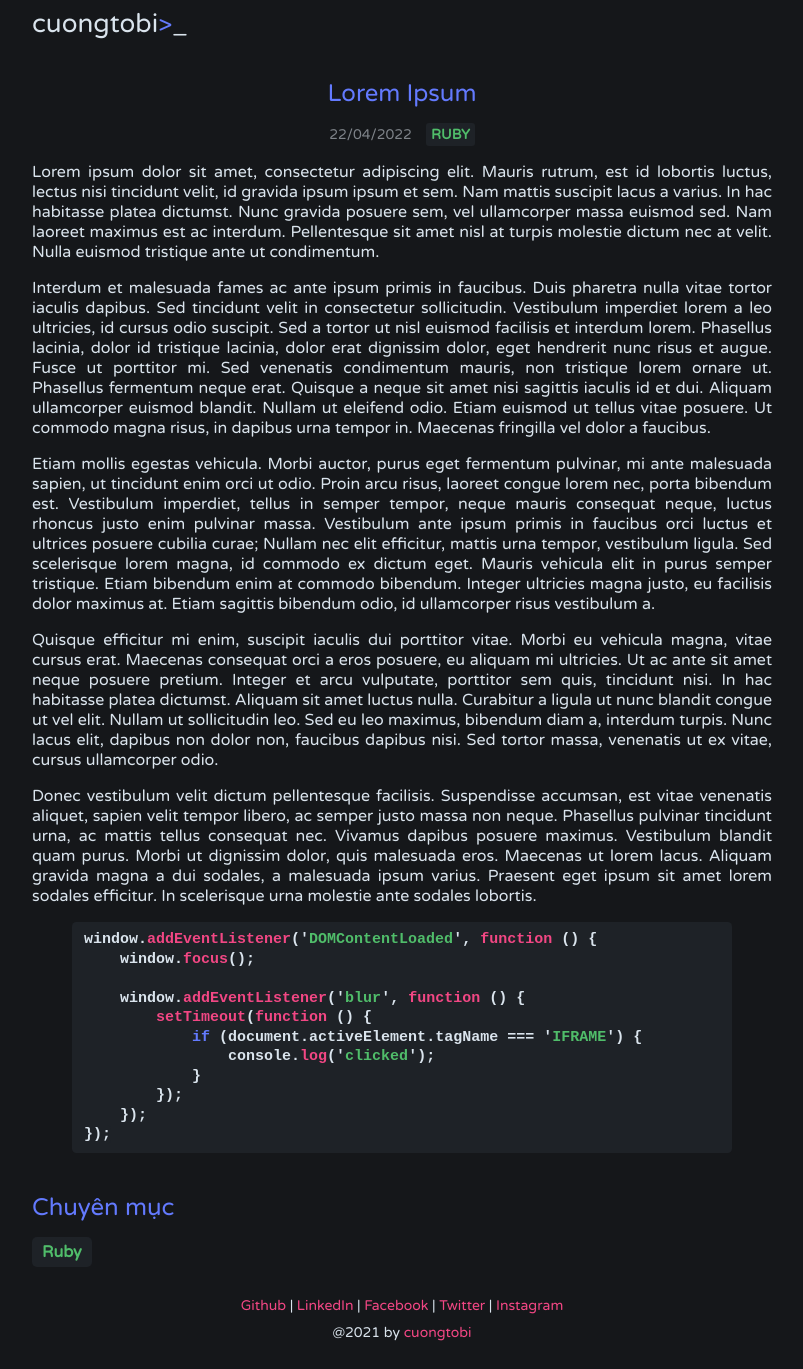
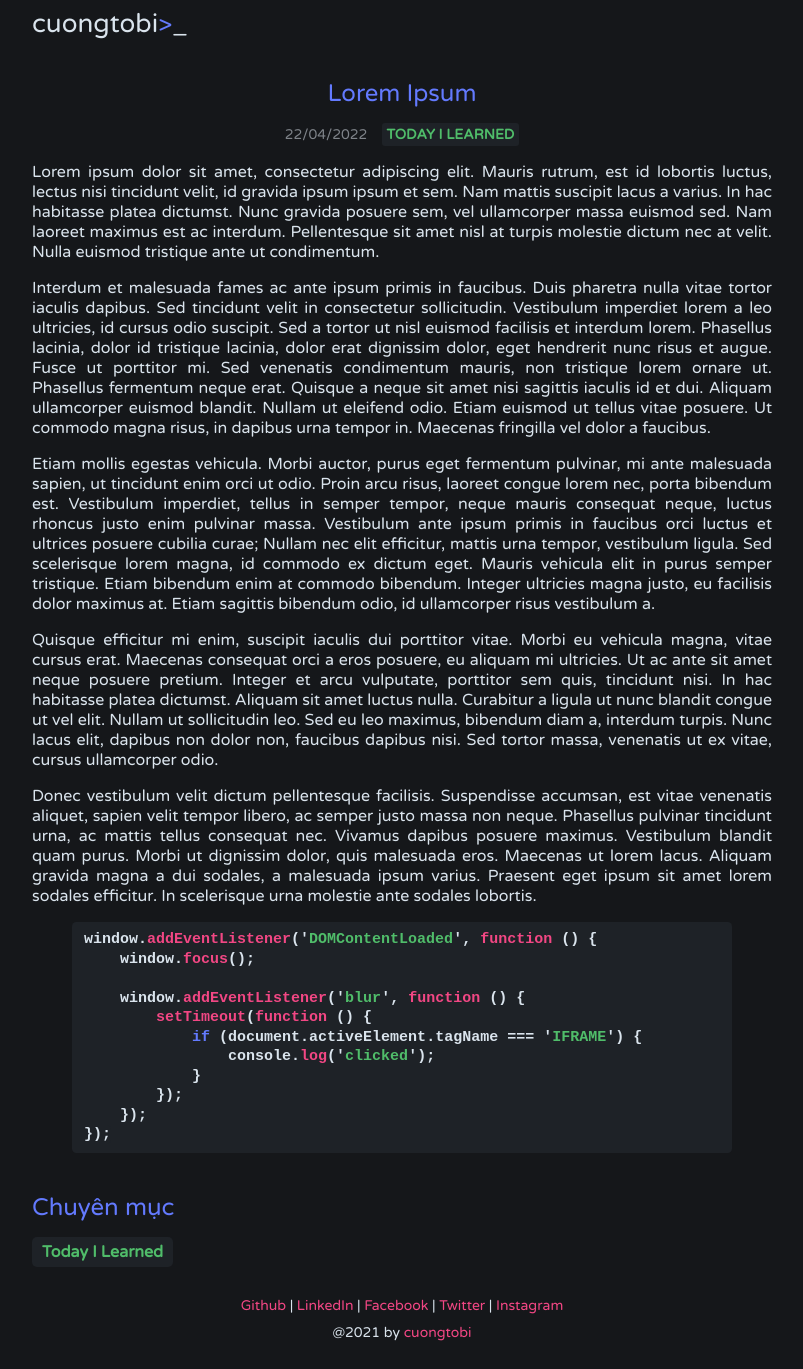
Before and after one commit to cuongtobi/cuongtobi.github.io, a Jekyll site: the page built from _posts/2022-04-22-lorem-ipsum.md, in a window 1280 px wide. Shown: the whole page, without its empty margins (238-1041 px from the left). Built offline with Jekyll 4.4.1, drawn with Linux system fonts in a browser that asks for light colours.

Commit message:
:pencil: Example post and category

```diff
--- a/_posts/2022-04-22-lorem-ipsum.md
+++ b/_posts/2022-04-22-lorem-ipsum.md
@@ -3,7 +3,7 @@ layout: post
 title: Lorem Ipsum
 date: 2022-04-22
 author: cuongtobi
-categories: ruby
+categories: today-i-learned
 description: Lorem ipsum dolor sit amet, consectetur adipiscing elit. Mauris rutrum, est id lobortis luctus, lectus nisi tincidunt velit, id gravida ipsum ipsum et sem. Nam mattis suscipit lacus a varius. In hac habitasse platea dictumst. Nunc gravida posuere sem, vel ullamcorper massa euismod sed. Nam laoreet maximus est ac interdum. Pellentesque sit amet nisl at turpis molestie dictum nec at velit. Nulla euismod tristique ante ut condimentum...
 ---
 Lorem ipsum dolor sit amet, consectetur adipiscing elit. Mauris rutrum, est id lobortis luctus, lectus nisi tincidunt velit, id gravida ipsum ipsum et sem. Nam mattis suscipit lacus a varius. In hac habitasse platea dictumst. Nunc gravida posuere sem, vel ullamcorper massa euismod sed. Nam laoreet maximus est ac interdum. Pellentesque sit amet nisl at turpis molestie dictum nec at velit. Nulla euismod tristique ante ut condimentum.
--- a/categories/javascript.html
+++ /dev/null
@@ -1,5 +0,0 @@
----
-layout: category
-category: javascript
-title: Javascript
----
--- a/categories/ruby-on-rails.html
+++ /dev/null
@@ -1,5 +0,0 @@
----
-layout: category
-category: ruby-on-rails
-title: Ruby on Rails
----
--- a/categories/ruby.html
+++ /dev/null
@@ -1,5 +0,0 @@
----
-layout: category
-category: ruby
-title: Ruby
----
--- /dev/null
+++ b/categories/today-i-learned.html
@@ -0,0 +1,5 @@
+---
+layout: category
+category: today-i-learned
+title: Today I Learned
+---
```
